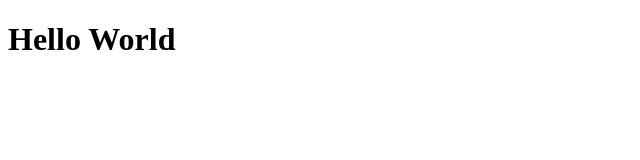
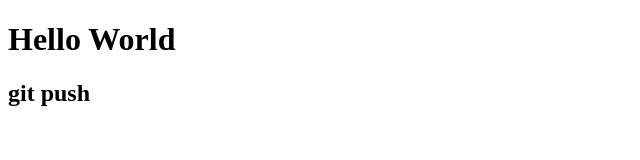
Before and after one commit to mj669/first-project, a plain HTML site: page index.html in a window 1280 px wide. Shown: the whole page, without its empty margins (0-640 px from the left). Drawn offline with Linux system fonts and the light colour scheme.

Commit message:
мой первый коммит

```diff
--- a/index.html
+++ b/index.html
@@ -10,5 +10,8 @@
     <div class="block">
         <h1 class="name">Hello World</h1>
     </div>
+    <div class="main">
+        <h2>git push</h2>
+    </div>
 </body>
 </html>
```
